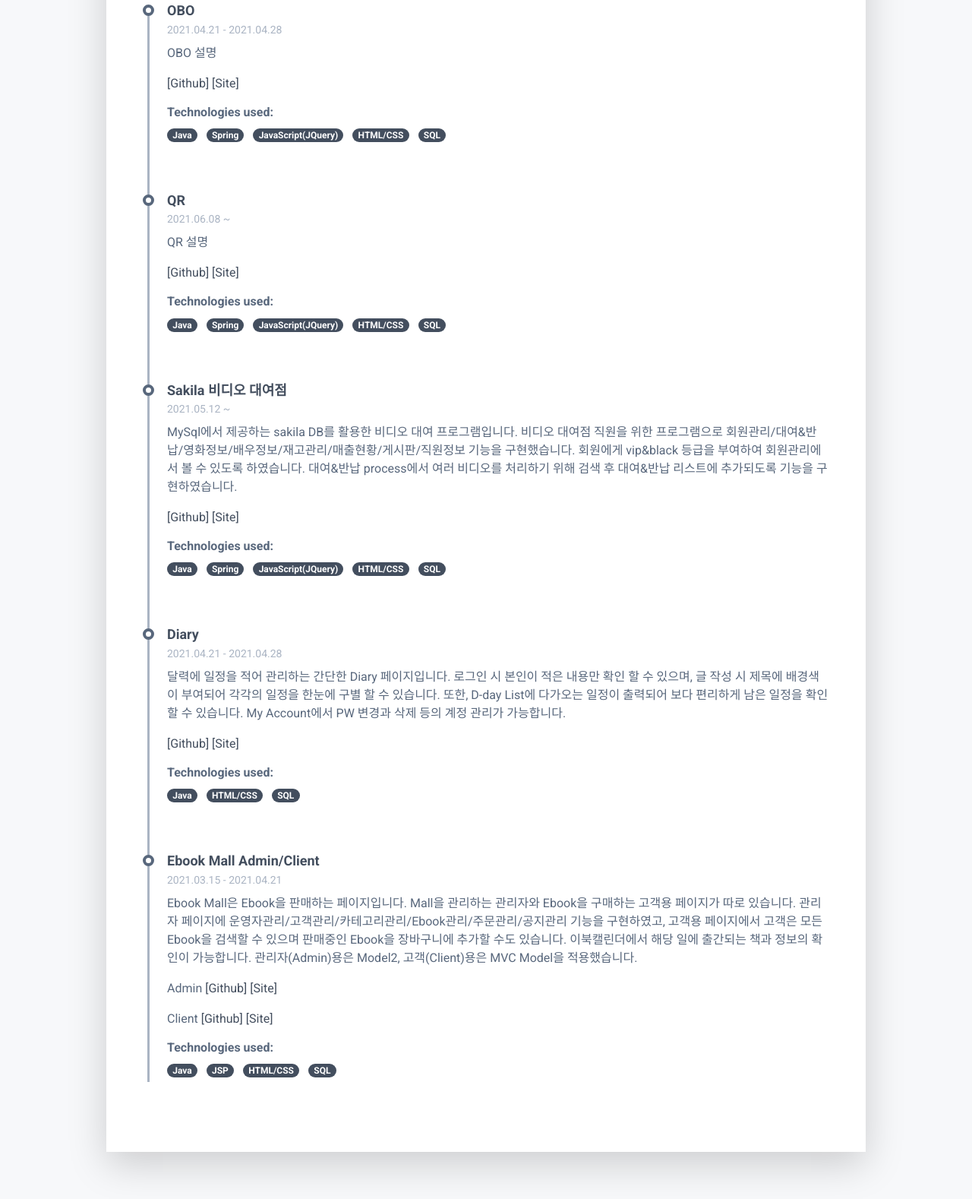
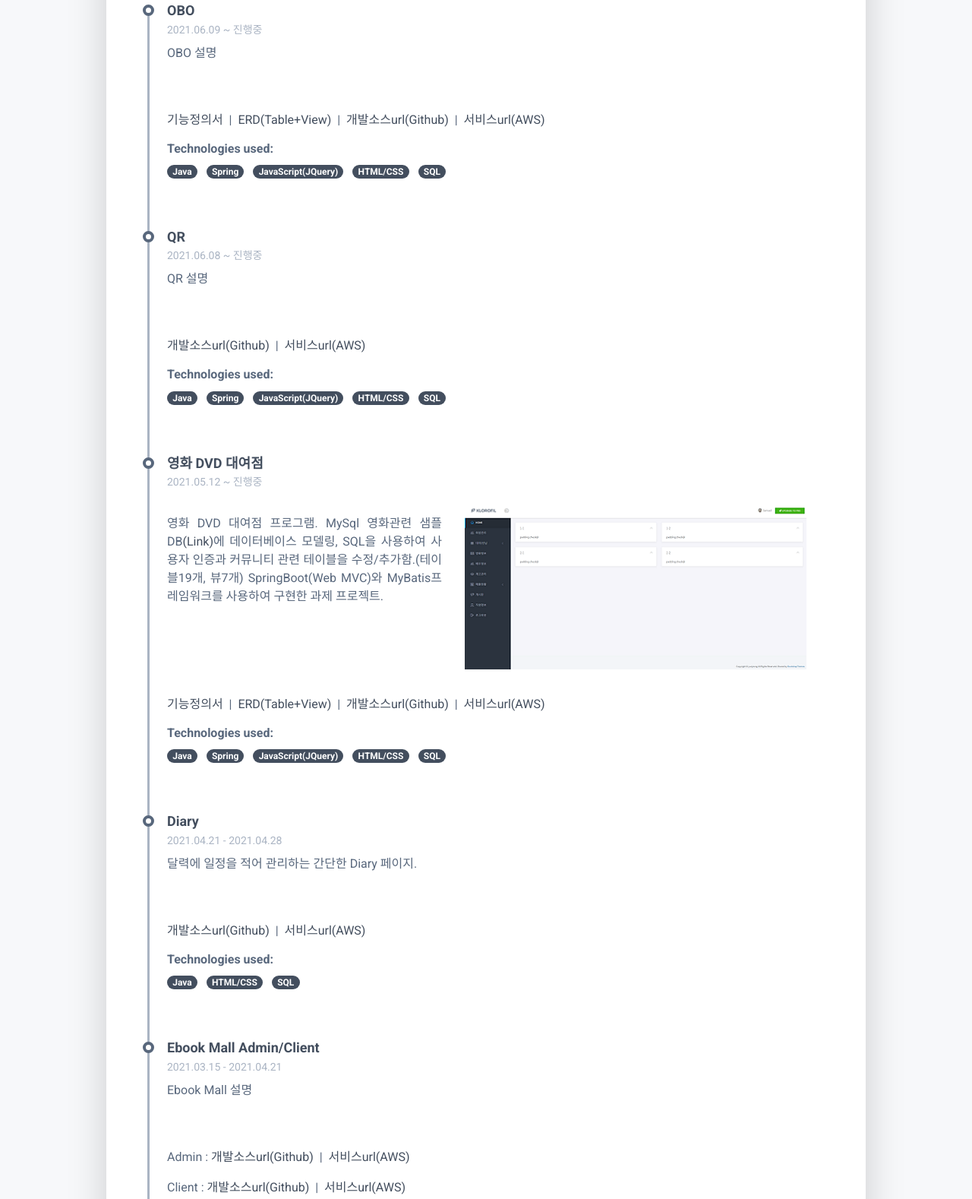
Before and after one commit to yunjeoming/yunjeomi.github.io, a plain HTML site: page index.html in a window 1280 px wide. Shown: the part 479-2057 px from the top of the page at 76% size. Drawn offline with Linux system fonts and the light colour scheme.

Commit message:
profile 수정

```diff
--- a/index.html
+++ b/index.html
@@ -31,7 +31,11 @@
 					<div class="media-body p-4 d-flex flex-column flex-md-row mx-auto mx-lg-0">
 						<!--//primary-info-->
 						<div class="primary-info">
+							<br>
 							<h1 class="name mt-0 mb-1 text-white text-uppercase text-uppercase">이윤정</h1>
+							<div class="title mb-3">Back-end Developer</div>
+						</div>
+						<div class="secondary-info ml-md-auto mt-2">
 							<br>
 							<ul class="list-unstyled">
 								<li class="mb-3"><a href="mailto:yunjeoming@gmail.com"><i class="far fa-envelope fa-fw mr-2" data-fa-transform="grow-3"></i>yunjeoming@gmail.com</a></li>
@@ -61,11 +65,16 @@
 									<div class="d-flex flex-column flex-md-row">
 										<h3 class="resume-position-title font-weight-bold mb-1">OBO</h3>
 									</div>
-									<div class="resume-position-time">2021.04.21 - 2021.04.28</div>
+									<div class="resume-position-time">2021.06.09 ~ 진행중</div>
 								</div>
 								<div class="resume-timeline-item-desc">
-									<p>OBO 설명</p>
-									<p><a href="#" target = "_blank">[Github]</a> <a href="#" target = "_blank">[Site]</a></p>
+									<p align=justify>OBO 설명</p>
+									<br clear="right">
+									<br>
+									<p>
+										<a href="#" target = "_blank">기능정의서</a>&nbsp; | &nbsp;<a href="#" target = "_blank">ERD(Table+View)</a>&nbsp; |&nbsp;
+										<a href="#" target = "_blank">개발소스url(Github)</a>&nbsp; | &nbsp;<a href="#" target = "_blank">서비스url(AWS)</a>
+									</p>
 									<h4 class="resume-timeline-item-desc-heading font-weight-bold">Technologies used:</h4>
 									<ul class="list-inline">
 										<li class="list-inline-item"><span class="badge badge-primary badge-pill">Java</span></li>
@@ -83,11 +92,15 @@
 									<div class="d-flex flex-column flex-md-row">
 										<h3 class="resume-position-title font-weight-bold mb-1">QR</h3>
 									</div>
-									<div class="resume-position-time">2021.06.08 ~</div>
+									<div class="resume-position-time">2021.06.08 ~ 진행중</div>
 								</div>
 								<div class="resume-timeline-item-desc">
-									<p>QR 설명</p>
-									<p><a href="https://github.com/yunjeomi/QR_Scan" target = "_blank">[Github]</a> <a href="#" target = "_blank">[Site]</a></p>
+									<p align=justify>QR 설명</p>
+									<br clear="right">
+									<br>
+									<p>
+										<a href="#" target = "_blank">개발소스url(Github)</a>&nbsp; | &nbsp;<a href="#" target = "_blank">서비스url(AWS)</a>
+									</p>
 									<h4 class="resume-timeline-item-desc-heading font-weight-bold">Technologies used:</h4>
 									<ul class="list-inline">
 										<li class="list-inline-item"><span class="badge badge-primary badge-pill">Java</span></li>
@@ -102,15 +115,22 @@
 							<article class="resume-timeline-item position-relative pb-5">
 								<div class="resume-timeline-item-header mb-2">
 									<div class="d-flex flex-column flex-md-row">
-										<h3 class="resume-position-title font-weight-bold mb-1">Sakila 비디오 대여점</h3>
+										<h3 class="resume-position-title font-weight-bold mb-1">영화 DVD 대여점</h3>
 									</div>
-									<div class="resume-position-time">2021.05.12 ~</div>
+									<div class="resume-position-time">2021.05.12 ~ 진행중</div>
 								</div>
 								<div class="resume-timeline-item-desc">
-									<p>MySql에서 제공하는 sakila DB를 활용한 비디오 대여 프로그램입니다.
-									비디오 대여점 직원을 위한 프로그램으로 회원관리/대여&반납/영화정보/배우정보/재고관리/매출현황/게시판/직원정보 기능을 구현했습니다.
-									회원에게 vip&black 등급을 부여하여 회원관리에서 볼 수 있도록 하였습니다. 대여&반납 process에서 여러 비디오를 처리하기 위해 검색 후 대여&반납 리스트에 추가되도록 기능을 구현하였습니다.</p>
-									<p><a href="https://github.com/yunjeomi/sakila" target = "_blank">[Github]</a> <a href="#" target = "_blank">[Site]</a></p>
+									<p align=justify>
+										<img src="assets/images/sakilaMain.png" align=right vspace=10 hspace=30><br>
+										영화 DVD 대여점 프로그램. MySql 영화관련 샘플 DB<a href="https://dev.mysql.com/doc/index-other.html">(Link)</a>에 데이터베이스 모델링, SQL을 사용하여
+										사용자 인증과 커뮤니티 관련 테이블을 수정/추가함.(테이블19개, 뷰7개) SpringBoot(Web MVC)와 MyBatis프레임워크를 사용하여 구현한 과제 프로젝트.
+									</p>
+									<br clear="right">
+									<br>
+									<p>
+										<a href="#" target = "_blank">기능정의서</a>&nbsp; | &nbsp;<a href="#" target = "_blank">ERD(Table+View)</a>&nbsp; |&nbsp;
+										<a href="#" target = "_blank">개발소스url(Github)</a>&nbsp; | &nbsp;<a href="#" target = "_blank">서비스url(AWS)</a>
+									</p>
 									<h4 class="resume-timeline-item-desc-heading font-weight-bold">Technologies used:</h4>
 									<ul class="list-inline">
 										<li class="list-inline-item"><span class="badge badge-primary badge-pill">Java</span></li>
@@ -132,10 +152,14 @@
 									<div class="resume-position-time">2021.04.21 - 2021.04.28</div>
 								</div>
 								<div class="resume-timeline-item-desc">
-									<p>달력에 일정을 적어 관리하는 간단한 Diary 페이지입니다. 로그인 시 본인이 적은 내용만 확인 할 수 있으며, 글 작성 시 제목에 배경색이 부여되어 각각의 일정을 한눈에 구별 할 수 있습니다.
-									또한, D-day List에 다가오는 일정이 출력되어 보다 편리하게 남은 일정을 확인 할 수 있습니다.
-									My Account에서 PW 변경과 삭제 등의 계정 관리가 가능합니다.</p>
-									<p><a href="https://github.com/yunjeomi/diary" target = "_blank">[Github]</a> <a href="#" target = "_blank">[Site]</a></p>
+									<p align=justify>
+										달력에 일정을 적어 관리하는 간단한 Diary 페이지.
+									</p>
+									<br clear="right">
+									<br>
+									<p>
+										<a href="#" target = "_blank">개발소스url(Github)</a>&nbsp; | &nbsp;<a href="#" target = "_blank">서비스url(AWS)</a>
+									</p>
 									<h4 class="resume-timeline-item-desc-heading font-weight-bold">Technologies used:</h4>
 									<ul class="list-inline">
 										<li class="list-inline-item"><span class="badge badge-primary badge-pill">Java</span></li>
@@ -155,12 +179,17 @@
 									<div class="resume-position-time">2021.03.15 - 2021.04.21</div>
 								</div>
 								<div class="resume-timeline-item-desc">
-									<p>Ebook Mall은 Ebook을 판매하는 페이지입니다. Mall을 관리하는 관리자와 Ebook을 구매하는 고객용 페이지가 따로 있습니다.
-									관리자 페이지에 운영자관리/고객관리/카테고리관리/Ebook관리/주문관리/공지관리 기능을 구현하였고,
-									고객용 페이지에서 고객은 모든 Ebook을 검색할 수 있으며 판매중인 Ebook을 장바구니에 추가할 수도 있습니다. 이북캘린더에서 해당 일에 출간되는 책과 정보의 확인이 가능합니다.
-									관리자(Admin)용은 Model2, 고객(Client)용은 MVC Model을 적용했습니다.</p>
-									<p>Admin <a href="https://github.com/yunjeomi/mall_admin" target = "_blank">[Github]</a> <a href="#" target = "_blank">[Site]</a></p>
-									<p>Client <a href="https://github.com/yunjeomi/mall_client" target = "_blank">[Github]</a> <a href="#" target = "_blank">[Site]</a></p>
+									<p align=justify>
+										Ebook Mall 설명
+									</p>
+									<br clear="right">
+									<br>
+									<p>
+										Admin : <a href="#" target = "_blank">개발소스url(Github)</a>&nbsp; | &nbsp;<a href="#" target = "_blank">서비스url(AWS)</a>
+									</p>
+									<p>
+										Client : <a href="#" target = "_blank">개발소스url(Github)</a>&nbsp; | &nbsp;<a href="#" target = "_blank">서비스url(AWS)</a>
+									</p>
 									<h4 class="resume-timeline-item-desc-heading font-weight-bold">Technologies used:</h4>
 									<ul class="list-inline">
 										<li class="list-inline-item"><span class="badge badge-primary badge-pill">Java</span></li>
@@ -169,9 +198,7 @@
 										<li class="list-inline-item"><span class="badge badge-primary badge-pill">SQL</span></li>
 									</ul>
 								</div>
-
 							</article>
-
 						</div>
 					</div>
 				</section>
```
Also changed, not shown: assets/images/sakilaMain.png (added).
